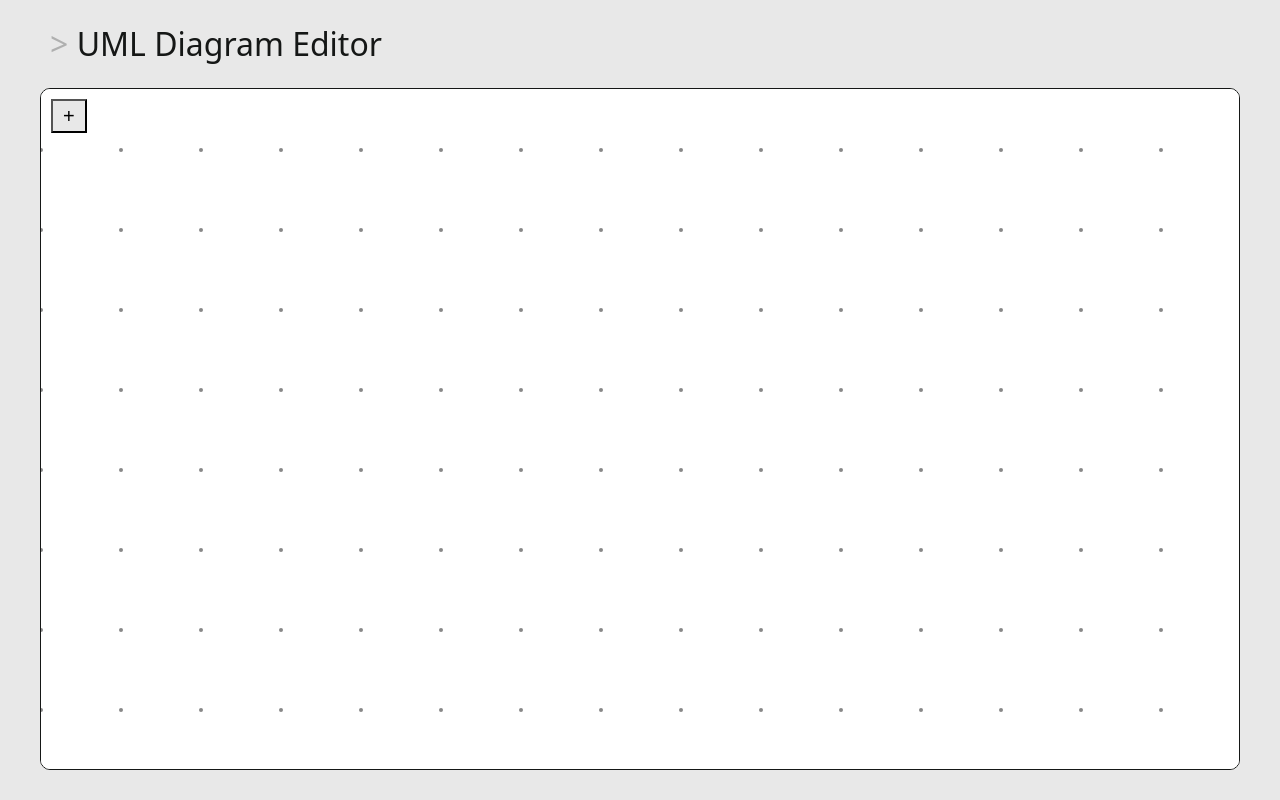
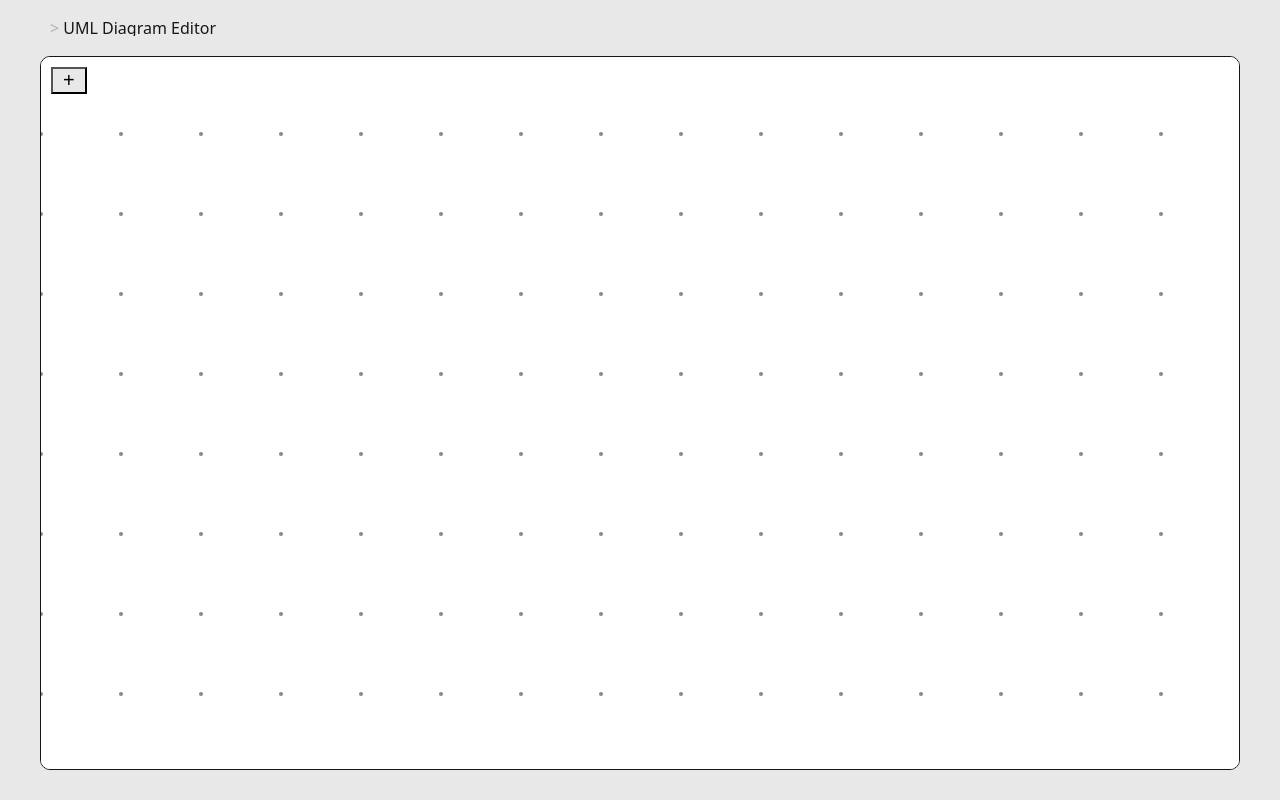
Before and after one commit to roncers/uml-editor, a React (Vite) app: page / in a window 1280 px wide. Built offline with nearby package versions, Linux system fonts and the light colour scheme.

Commit message:
fix: frontend checklist

```diff
--- a/index.html
+++ b/index.html
@@ -1,10 +1,11 @@
 <!doctype html>
-<html lang="en">
+<html lang="en" dir="ltr">
   <head>
     <meta charset="UTF-8" />
-    <link rel="icon" type="image/svg+xml" href="/svg.svg" />
-    <meta name="viewport" content="width=device-width, initial-scale=1.0" />
+    <meta name="viewport" content="width=device-width, initial-scale=1, viewport-fit=cover" />
+    <link rel="icon" type="image/svg+xml" href="/favicon.svg" />
     <title>UML Editor</title>
+    <meta name="description" content="UML editor of classes which useful for programmers, maybe for prototyping system designs" />
   </head>
   <body>
     <div id="root"></div>
--- a/src/assets/sass/main.scss
+++ b/src/assets/sass/main.scss
@@ -1,26 +1,64 @@
     @use "abstracts/mixins";
     @use "abstracts/variables" as *;
     @use "abstracts/properties";
-// :root {
-//   //   color-scheme: light dark;
-//   //   font-synthesis: none;
-//   //   text-rendering: optimizeLegibility;
-//   //   -webkit-font-smoothing: antialiased;
-//   //   -moz-osx-font-smoothing: grayscale;
-// }
+    /*
+    http://meyerweb.com/eric/tools/css/reset/
+      v2.0 | 20110126
+      License: none (public domain)
+    */
+
+    html, body, div, span, applet, object, iframe,
+    h1, h2, h3, h4, h5, h6, p, blockquote, pre,
+    a, abbr, acronym, address, big, cite, code,
+    del, dfn, em, img, ins, kbd, q, s, samp,
+    small, strike, strong, sub, sup, tt, var,
+    b, u, i, center,
+    dl, dt, dd, ol, ul, li,
+    fieldset, form, label, legend,
+    table, caption, tbody, tfoot, thead, tr, th, td,
+    article, aside, canvas, details, embed,
+    figure, figcaption, footer, header, hgroup,
+    menu, nav, output, ruby, section, summary,
+    time, mark, audio, video {
+      margin: 0;
+      padding: 0;
+      border: 0;
+      font-size: 100%;
+      font: inherit;
+      vertical-align: baseline;
+      box-sizing: border-box;
+    }
+    /* HTML5 display-role reset for older browsers */
+    article, aside, details, figcaption, figure,
+    footer, header, hgroup, menu, nav, section {
+      display: block;
+    }
+    body {
+      line-height: 1;
+    }
+    ol, ul {
+      list-style: none;
+    }
+    blockquote, q {
+      quotes: none;
+    }
+    blockquote:before, blockquote:after,
+    q:before, q:after {
+      content: '';
+      content: none;
+    }
+    table {
+      border-collapse: collapse;
+      border-spacing: 0;
+    }
+      /*
+      end of reset
+    */
+
     :root {
       interpolate-size: allow-keywords;
     }
 
-*,
-*::before,
-*::after {
-  margin: 0;
-  padding: 0;
-  box-sizing: border-box;
-  line-height: 1.5;
-  font-weight: 400;
-}
 
     #root,
     html,
--- a/src/components/uml-editor/parts/entity/states/edition-entity/parts/relationship-selector/RelationshipSelector.tsx
+++ b/src/components/uml-editor/parts/entity/states/edition-entity/parts/relationship-selector/RelationshipSelector.tsx
@@ -30,7 +30,7 @@
   const { t } = useTranslation()
 
   return (
-    <button className="entity-form__relationship-selector" onClick={(e) => {e.preventDefault()}}>
+    <span role="button" className="entity-form__relationship-selector" onClick={(e) => {e.preventDefault()}}>
       +
       <div className="entity-form__relationship-menu">
         {Object.values(relationshipType).map((type) => (
@@ -46,6 +46,6 @@
           </button>
         ))}
       </div>
-    </button>
+    </span>
   )
 }
```
Also changed, not shown: public/favicon.svg (renamed from public/svg.svg), 1 other file (tests, documents, lock files or other folders). Lines whose indentation alone changed are shown as unchanged.
